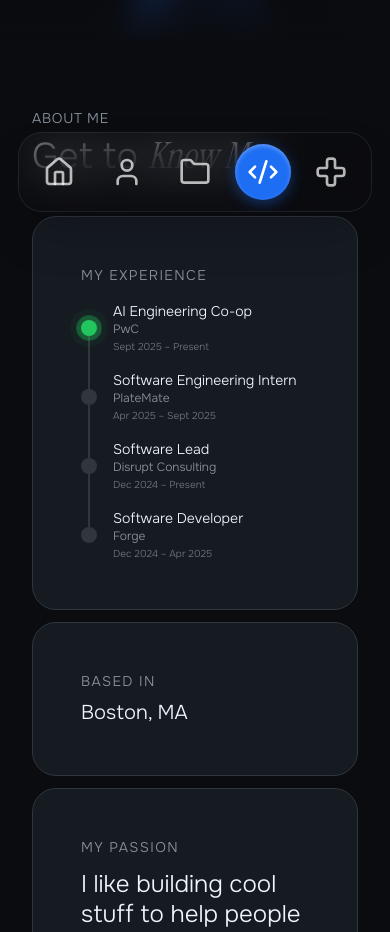
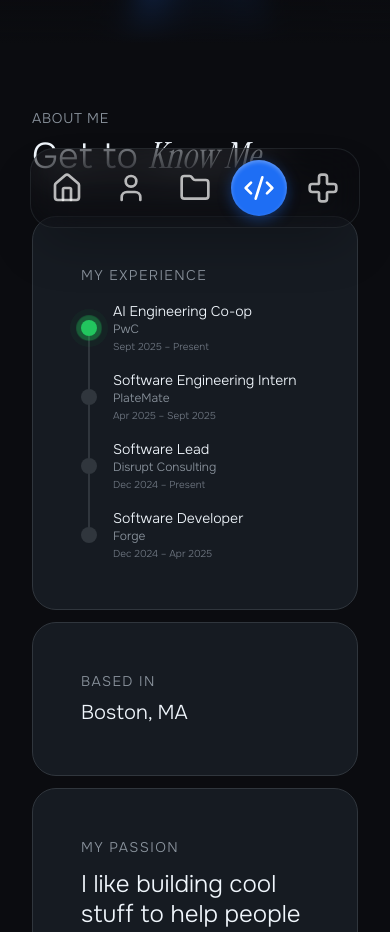
Before and after one commit to Arsh-Jafri/portfolio-v2, a Next.js app: page / in a window 390 px wide. Shown: the part 800-1732 px from the top of the page. Built offline with nearby package versions, Linux system fonts and the light colour scheme; no server answers.

Commit message:
Improved dock interactions on mobile

```diff
--- a/components/FloatingDock.tsx
+++ b/components/FloatingDock.tsx
@@ -79,10 +79,12 @@ export default function FloatingDock() {
   }
 
   return (
-    <div className={cn(
-      "fixed bottom-8 left-1/2 transform -translate-x-1/2 z-50 pointer-events-none transition-transform duration-300 ease-in-out",
-      isFooterVisible ? "translate-y-[200px] pointer-events-none" : "translate-y-0"
-    )}>
+    <div
+      className={cn(
+        "fixed bottom-4 sm:bottom-8 left-1/2 transform -translate-x-1/2 z-50 pointer-events-none transition-transform duration-300 ease-in-out",
+        isFooterVisible ? "translate-y-[200px] pointer-events-none" : "translate-y-0"
+      )}
+    >
       <Dock
         className="pointer-events-auto bg-[#0B0C10]/20 backdrop-blur-xl border-[#30363D]/50 shadow-2xl"
         iconSize={56}
--- a/components/ui/dock.tsx
+++ b/components/ui/dock.tsx
@@ -29,7 +29,7 @@ const DEFAULT_DISTANCE = 140
 const DEFAULT_DISABLEMAGNIFICATION = false
 
 const dockVariants = cva(
-  "mx-auto flex h-[80px] w-max items-center justify-center gap-3 rounded-3xl border p-3 backdrop-blur-xl overflow-hidden"
+  "mx-auto flex h-[80px] w-max items-center justify-center gap-2 sm:gap-3 rounded-3xl border p-2 sm:p-3 backdrop-blur-xl overflow-hidden"
 )
 
 const Dock = React.forwardRef<HTMLDivElement, DockProps>(
@@ -70,8 +70,20 @@ const Dock = React.forwardRef<HTMLDivElement, DockProps>(
     return (
       <motion.div
         ref={ref}
-        onMouseMove={(e) => mouseX.set(e.pageX)}
+        onMouseMove={(e) => {
+          // Only respond to actual mouse pointers (desktop/laptop), ignore touch/pencil
+          if (
+            typeof window !== "undefined" &&
+            window.matchMedia &&
+            window.matchMedia("(pointer: fine)").matches
+          ) {
+            mouseX.set(e.pageX)
+          }
+        }}
         onMouseLeave={() => mouseX.set(Infinity)}
+        onTouchStart={() => mouseX.set(Infinity)}
+        onTouchEnd={() => mouseX.set(Infinity)}
+        onTouchCancel={() => mouseX.set(Infinity)}
         {...props}
         className={cn(dockVariants({ className }), {
           "items-start": direction === "top",
```
